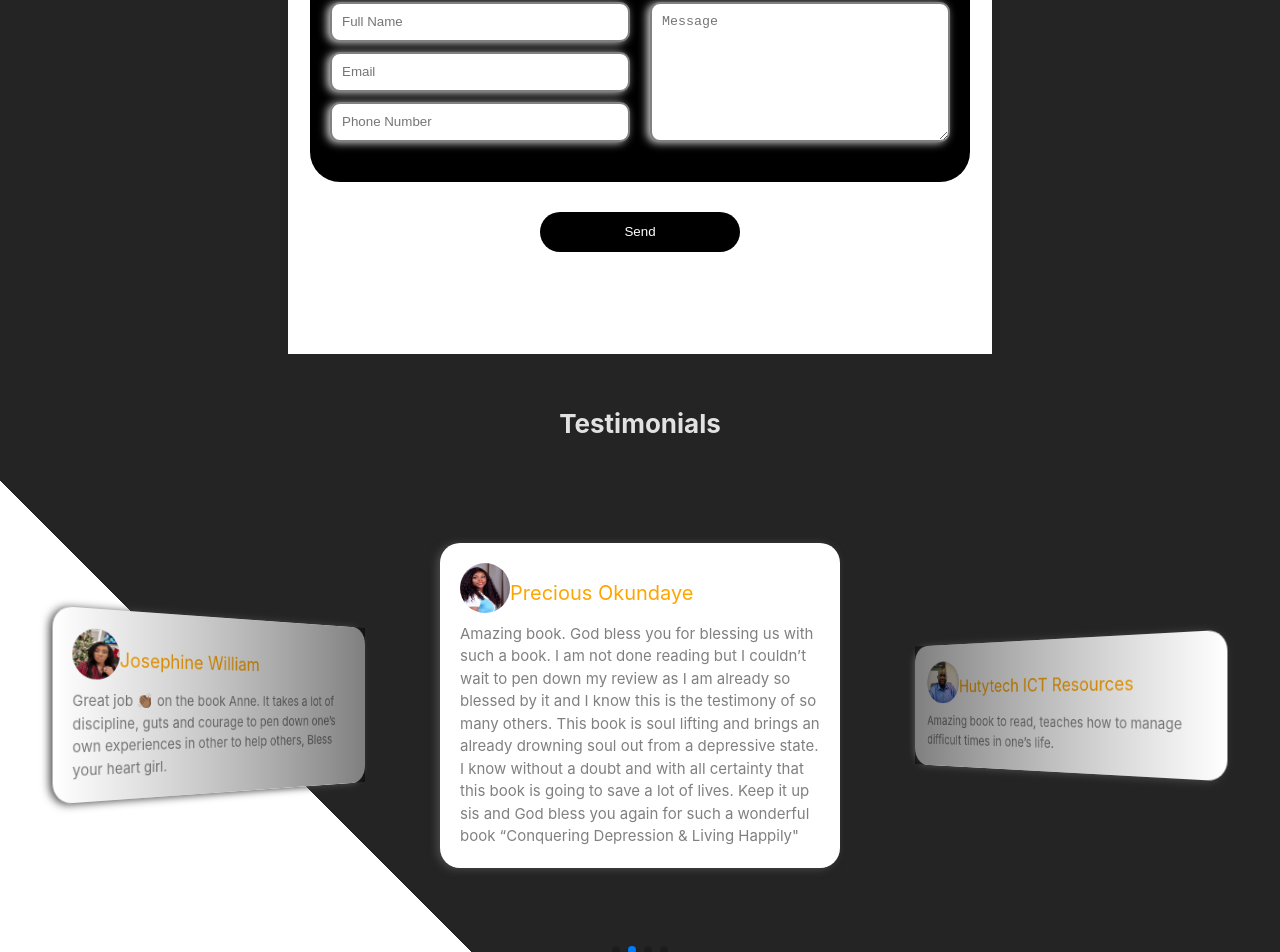
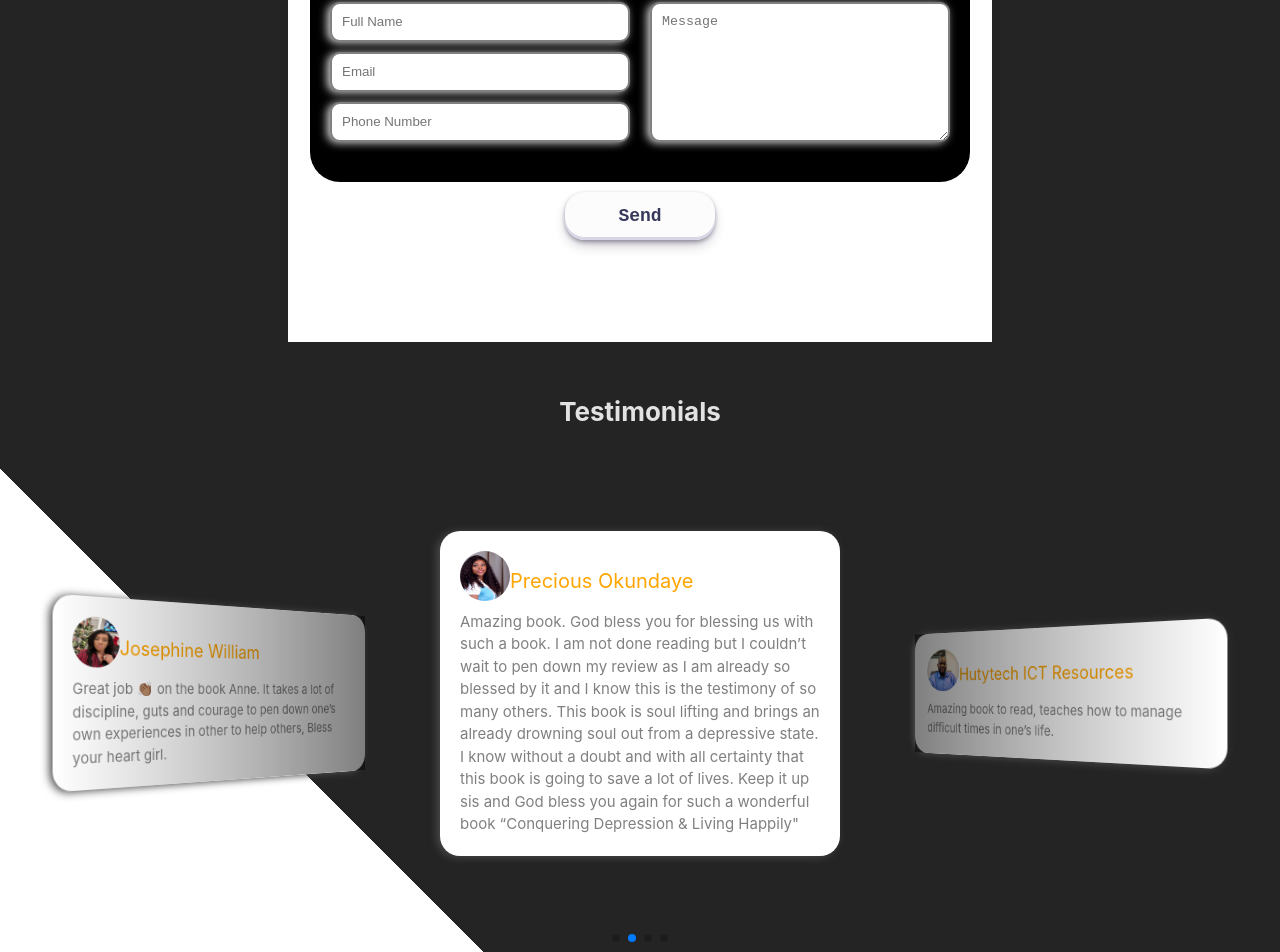
Before and after one commit to Shekinah007/annes-app, a React (Vite) app: page / in a window 1280 px wide. Shown: the part 4566-5518 px from the top of the page. Built offline with nearby package versions, Linux system fonts and the light colour scheme.

Commit message:
fix contact form

```diff
--- a/package.json
+++ b/package.json
@@ -17,7 +17,9 @@
     "lucide-react": "^0.447.0",
     "react": "^18.2.0",
     "react-dom": "^18.2.0",
+    "react-loader-spinner": "^6.1.6",
     "react-paystack": "^4.0.3",
+    "react-spinners": "^0.14.1",
     "sonner": "^1.5.0",
     "swiper": "^11.1.14"
   },
--- a/src/ContactForm.jsx
+++ b/src/ContactForm.jsx
@@ -2,6 +2,8 @@
 import emailjs from "@emailjs/browser";
 import "./contact.css";
 import { toast } from "sonner";
+import { CircleLoader, FadeLoader, MoonLoader } from "react-spinners";
+import { Circles } from "react-loader-spinner";
 // import { ToastContainer, toast } from "react-toastify";
 
 export const ContactForm = ({ isOpen, setIsOpen }) => {
@@ -21,8 +23,12 @@
 
     setLoading(true);
     emailjs
-      .sendForm("service_5cvkiwd", "template_r01a70s", form.current, {
+      .sendForm("service_noivkl2", "template_l9mz9ir", form.current, {
         publicKey: "n-moxVdFEthca5XTz",
+        // .sendForm("service_ifhon1a", "template_r01a70s", form.current, {
+        //   publicKey: "n-moxVdFEthca5XTz",
+        // .sendForm("service_5cvkiwd", "template_r01a70s", form.current, {
+        //   publicKey: "n-moxVdFEthca5XTz",
       })
       .then(
         () => {
@@ -98,8 +104,12 @@
           </div>
         </div>
 
-        <button value={"Send"} className="send-btn">
-          {loading ? "Sending..." : "Send"}
+        <button value={"Send"} className="button-30">
+          {loading ? (
+            <Circles height="35" width="35" color="#4fa94d" />
+          ) : (
+            "Send"
+          )}
         </button>
       </form>
     </div>
--- a/src/contact.css
+++ b/src/contact.css
@@ -54,12 +54,69 @@
 }
 
 .send-btn {
-  height: 40px;
+  height: 45px;
   background-color: black;
   color: white;
   font-weight: semibold;
-  width: 200px;
+  width: 150px;
   margin-top: 20px;
+  display: flex;
+  align-items: center;
+  justify-content: center;
+  font-size: 20px;
+  box-shadow: rgba(0, 0, 0, 0.15) 1.95px 1.95px 2.6px;
+}
+
+/* CSS */
+.button-30 {
+  align-items: center;
+  appearance: none;
+  background-color: #fcfcfd;
+  border-radius: 4px;
+  border-width: 0;
+  box-shadow: rgba(45, 35, 66, 0.4) 0 2px 4px,
+    rgba(45, 35, 66, 0.3) 0 7px 13px -3px, #d6d6e7 0 -3px 0 inset;
+  box-sizing: border-box;
+  color: #36395a;
+  cursor: pointer;
+  display: inline-flex;
+  font-family: "JetBrains Mono", monospace;
+  height: 48px;
+  width: 150px;
+  border-radius: 20px;
+  font-weight: bold;
+  justify-content: center;
+  line-height: 1;
+  list-style: none;
+  overflow: hidden;
+  padding-left: 16px;
+  padding-right: 16px;
+  position: relative;
+  text-align: left;
+  text-decoration: none;
+  transition: box-shadow 0.15s, transform 0.15s;
+  user-select: none;
+  -webkit-user-select: none;
+  touch-action: manipulation;
+  white-space: nowrap;
+  will-change: box-shadow, transform;
+  font-size: 18px;
+}
+
+.button-30:focus {
+  box-shadow: #d6d6e7 0 0 0 1.5px inset, rgba(45, 35, 66, 0.4) 0 2px 4px,
+    rgba(45, 35, 66, 0.3) 0 7px 13px -3px, #d6d6e7 0 -3px 0 inset;
+}
+
+.button-30:hover {
+  box-shadow: rgba(45, 35, 66, 0.4) 0 4px 8px,
+    rgba(45, 35, 66, 0.3) 0 7px 13px -3px, #d6d6e7 0 -3px 0 inset;
+  transform: translateY(-2px);
+}
+
+.button-30:active {
+  box-shadow: #d6d6e7 0 3px 7px inset;
+  transform: translateY(2px);
 }
 
 .send-btn:hover {
```
Also changed, not shown: 2 other files (tests, documents, lock files or other folders).
